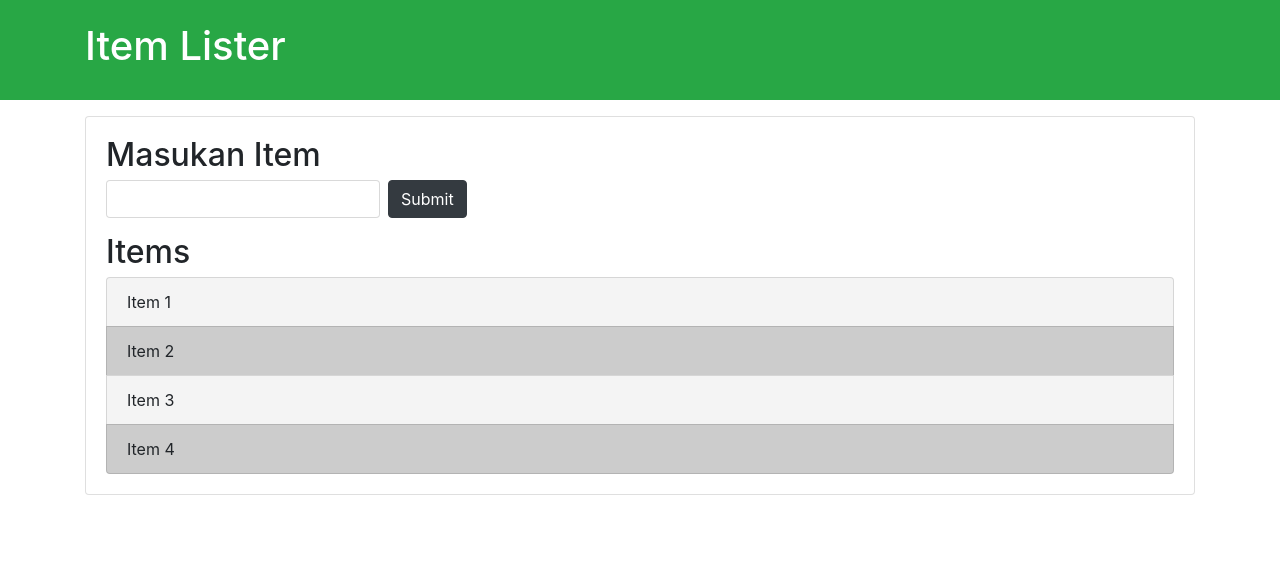
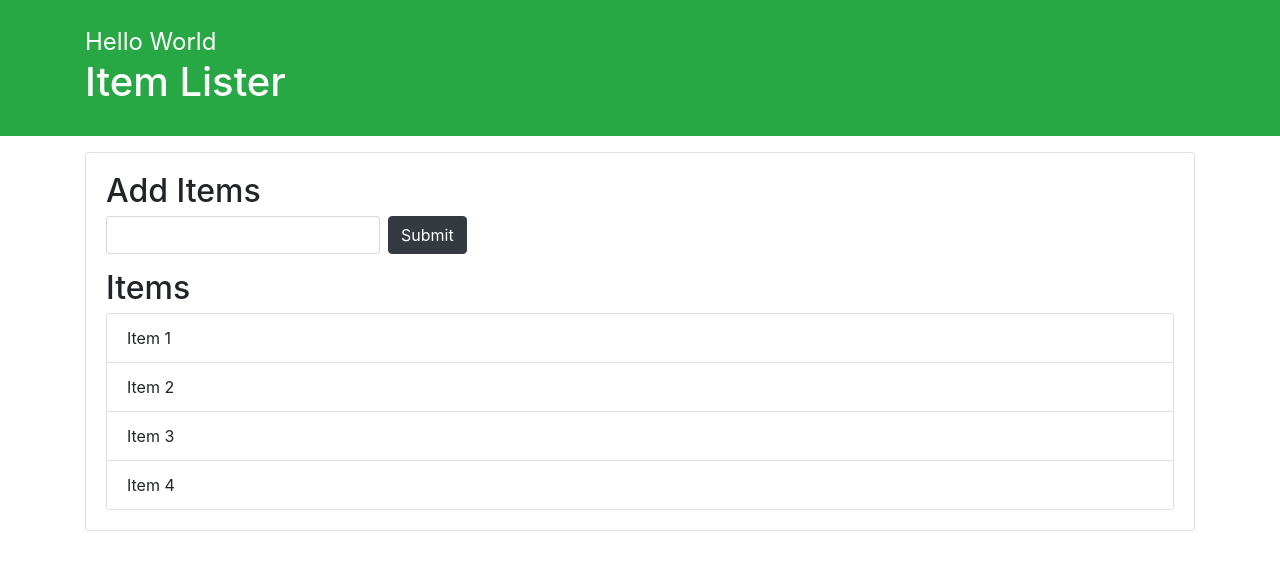
Before and after one commit to mahdipratama/JavaScript-beginner-note, a plain HTML site: page dom.html in a window 1280 px wide. Drawn offline with nearby package versions, Linux system fonts and the light colour scheme.

Commit message:
JavaScript DOM crash course part 2

```diff
--- a/dom.html
+++ b/dom.html
@@ -34,6 +34,7 @@
           <li class="list-group-item">Item 3</li>
           <li class="list-group-item">Item 4</li>
         </ul>
+        <section></section>
       </div>
     </div>
 
--- a/dom.js
+++ b/dom.js
@@ -90,16 +90,107 @@
 // lastItem.style.color = 'blue';
 
 
-let titles = document.querySelectorAll('.title');
+// let titles = document.querySelectorAll('.title');
 
-console.log(titles);
-titles[0].textContent = 'Masukan Item';
+// console.log(titles);
+// titles[0].textContent = 'Masukan Item';
 
-let ganjil = document.querySelectorAll('li:nth-child(odd)');
-let genap = document.querySelectorAll('li:nth-child(even)');
+// let ganjil = document.querySelectorAll('li:nth-child(odd)');
+// let genap = document.querySelectorAll('li:nth-child(even)');
 
 
-for (let i = 0; i < ganjil.length; i++) {
-  ganjil[i].style.backgroundColor = '#f4f4f4'
-  genap[i].style.backgroundColor = '#ccc'
-}
+// for (let i = 0; i < ganjil.length; i++) {
+//   ganjil[i].style.backgroundColor = '#f4f4f4'
+//   genap[i].style.backgroundColor = '#ccc'
+// }
+
+
+
+// TRAVERSING THE DOM //
+
+let itemList = document.querySelector('#items');
+// //parentNode
+
+// console.log(itemList.parentNode);
+// itemList.parentNode.style.backgroundColor = '#f4f4f4'
+// console.log(itemList.parentNode.parentNode.parentNode);
+
+
+// parentElement //
+
+// console.log(itemList.parentElement);
+// itemList.parentElement.style.backgroundColor = '#f4f4f4'
+// console.log(itemList.parentElement.parentElement.parentNode)
+
+
+// childNodes (Not Suggested by brad) //
+
+// console.log(itemList.childNodes);
+
+
+// children (Suggested by Brad) //
+
+// console.log(itemList.children);
+// console.log(itemList.children[2]);
+// itemList.children[2].style.backgroundColor = 'lightBlue'
+
+
+// FirstChild (Not Suggested by Brad) //
+
+// console.log(itemList.firstChild);
+
+
+// first Element Child (Suggested by Brad) //
+
+// console.log(itemList.firstElementChild);
+// itemList.firstElementChild.textContent = 'Hello there!'
+// console.log(itemList.lastElementChild);
+// itemList.lastElementChild.textContent = 'Hello there!'
+
+
+// nextSibling (Not Suggested by Brad) //
+// console.log(itemList.nextSibling);
+
+
+// nextELementSibling (Suggested by Brad) //
+// console.log(itemList.nextElementSibling);
+
+
+// previousSibling (Not suggested by Brad) //
+// console.log(itemList.previousSibling);
+
+
+// previousElementSibling (Suggested by Brad) //
+// console.log(itemList.previousElementSibling);
+// itemList.previousElementSibling.style.color = 'limegreen'
+// itemList.previousElementSibling.style.textTransform = 'uppercase'
+
+
+// Create Element //
+
+// create a div //
+let newDiv = document.createElement('div');
+
+// Add class //
+newDiv.className = 'hello'
+
+// Add id //
+newDiv.id = 'hello1'
+
+// Add attr
+newDiv.setAttribute('title', 'Hello Div');
+
+// Create text node //
+let newDivText = document.createTextNode('Hello World');
+
+// Add text to div //
+newDiv.appendChild(newDivText);
+
+let container = document.querySelector('header .container')
+let h1 = document.querySelector('header h1')
+
+console.log(newDiv);
+
+newDiv.style.fontSize = '1.5em';
+
+container.insertBefore(newDiv, h1);
```
